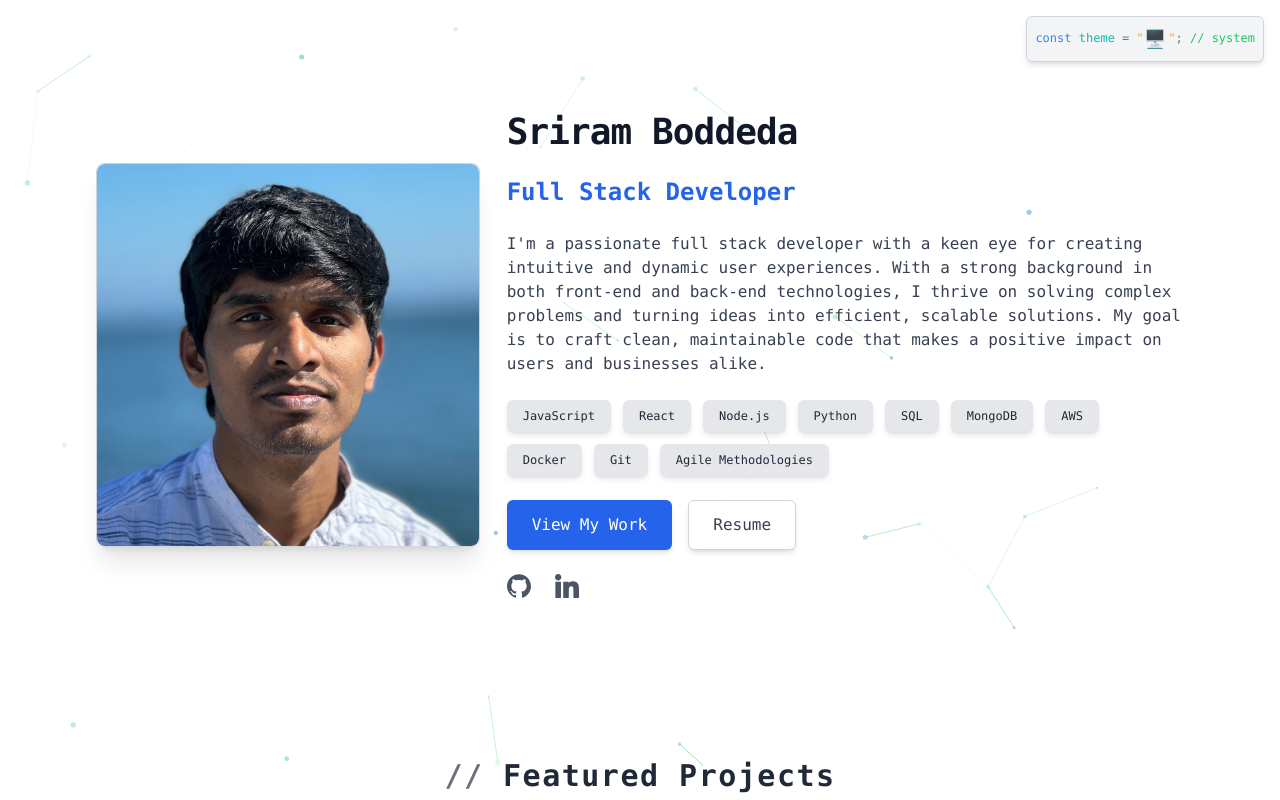
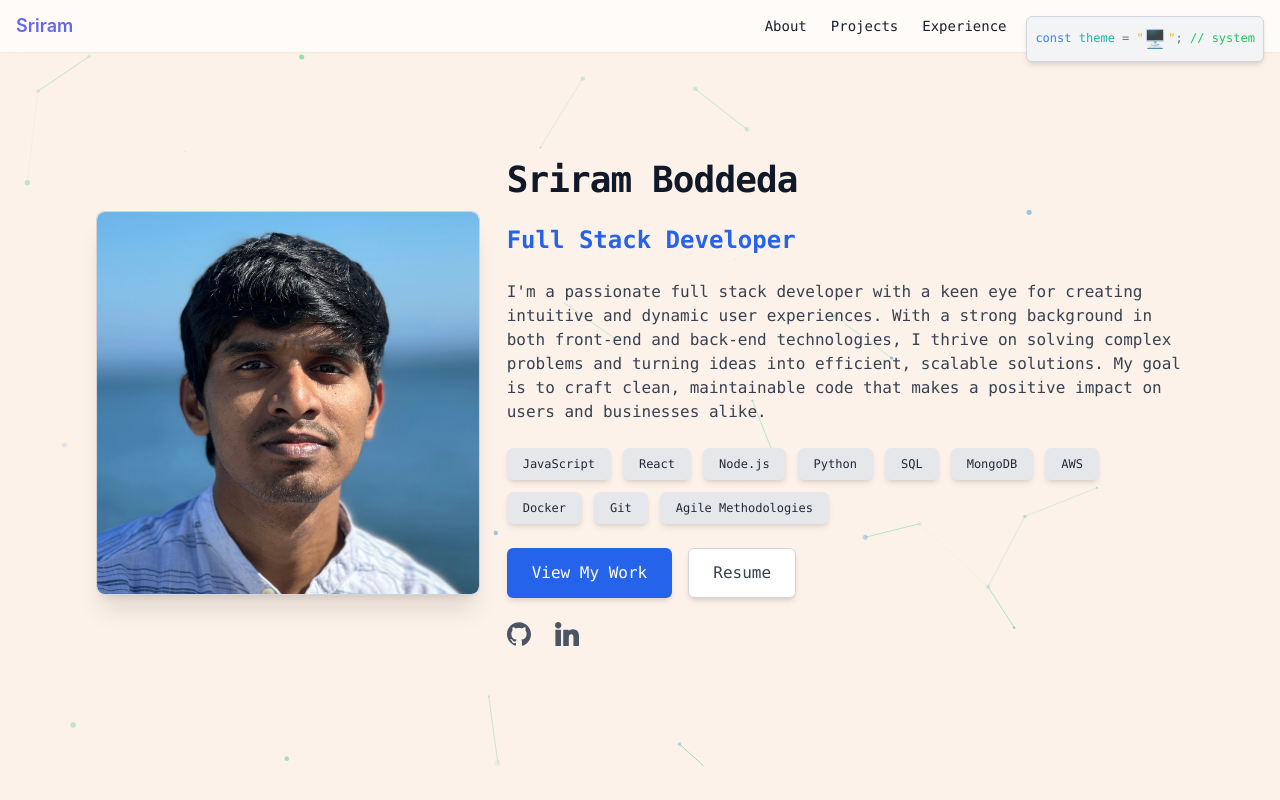
Before and after one commit to sriram-boddeda/sriram-boddeda.github.io, a Next.js app: page / in a window 1280 px wide. Shown: the top 800 px of the page. Built offline with nearby package versions, Linux system fonts and the light colour scheme.

Commit message:
Redesign portfolio UI and update documentation

```diff
--- a/app/globals.css
+++ b/app/globals.css
@@ -3,24 +3,26 @@
 @tailwind utilities;
 
 :root {
-  --background: #ffffff;
-  --foreground: #333333;
-  --primary: #3498db;
-  --secondary: #2ecc71;
+  --background: #fdf2e9;
+  --foreground: #1a202c;
+  --primary: #6366f1;
+  --secondary: #0ea5e9;
   --grid-color: rgba(0, 0, 0, 0.1);
+  --bg-gradient: linear-gradient(135deg, #fdf2e9 0%, #ffffff 100%);
 }
 
 .dark {
-  --background: #1a1a1a;
-  --foreground: #e0e0e0;
-  --primary: #3498db;
-  --secondary: #2ecc71;
+  --background: #1f2937;
+  --foreground: #f8fafc;
+  --primary: #8b5cf6;
+  --secondary: #06b6d4;
   --grid-color: rgba(255, 255, 255, 0.1);
+  --bg-gradient: linear-gradient(135deg, #1f2937 0%, #111827 100%);
 }
 
 body {
   font-family: "Inter", sans-serif;
-  background-color: var(--background);
+  background: var(--bg-gradient);
   color: var(--foreground);
 }
 
--- a/app/layout.tsx
+++ b/app/layout.tsx
@@ -15,9 +15,33 @@ const geistMono = localFont({
 });
 
 export const metadata: Metadata = {
-  title: "Sriram's Portfolio",
-  description: "Generated by create next app",
+  title: "Sriram Boddeda | Software Developer",
+  description:
+    "Portfolio showcasing projects and experience of Sriram Boddeda.",
   icons: ["/assets/Logo.svg"],
+  openGraph: {
+    title: "Sriram Boddeda | Software Developer",
+    description:
+      "Portfolio showcasing projects and experience of Sriram Boddeda.",
+    url: "https://sriram-boddeda.github.io",
+    siteName: "Sriram Boddeda Portfolio",
+    images: [
+      {
+        url: "/screenshot.png",
+        width: 1200,
+        height: 630,
+        alt: "Sriram Boddeda Portfolio Screenshot",
+      },
+    ],
+    type: "website",
+  },
+  twitter: {
+    card: "summary_large_image",
+    title: "Sriram Boddeda | Software Developer",
+    description:
+      "Portfolio showcasing projects and experience of Sriram Boddeda.",
+    images: ["/screenshot.png"],
+  },
 };
 
 export default function RootLayout({
--- a/app/page.tsx
+++ b/app/page.tsx
@@ -12,6 +12,7 @@ import HeroAbout from "@/components/About";
 import ThemeToggleButton from "@/components/ThemeToggleButton";
 import ParticleBackground from "@/components/ParticleBackground";
 import Image from "next/image";
+import Navbar from "@/components/Navbar";
 
 const Home: React.FC = () => {
   const { about, projects, experiences, education, technicalSkills, contact } =
@@ -42,8 +43,9 @@ const Home: React.FC = () => {
     <div className="min-h-screen bg-background text-foreground">
       <div className="fixed inset-0 bg-grid-pattern opacity-5"></div>
       <ParticleBackground />
+      <Navbar />
       <ThemeToggleButton />
-      <main className="container mx-auto px-4 py-8 relative z-10">
+      <main className="container mx-auto px-4 py-20 relative z-10">
         <section
           id="about"
           className={`${visibleSections.includes("about") ? "animate-fade-in" : "opacity-0"
--- /dev/null
+++ b/components/Navbar.tsx
@@ -0,0 +1,50 @@
+import React, { useState } from "react";
+
+const navItems = [
+  { label: "About", href: "#about" },
+  { label: "Projects", href: "#projects" },
+  { label: "Experience", href: "#experience" },
+  { label: "Education", href: "#education" },
+  { label: "Skills", href: "#skills" },
+  { label: "Contact", href: "#contact" },
+];
+
+const Navbar: React.FC = () => {
+  const [open, setOpen] = useState(false);
+
+  return (
+    <nav className="fixed top-0 left-0 w-full z-50 backdrop-blur bg-white/70 dark:bg-gray-900/70 shadow-sm">
+      <div className="container mx-auto flex items-center justify-between px-4 py-3">
+        <a href="#about" className="font-semibold text-primary text-lg">
+          Sriram
+        </a>
+        <button
+          className="md:hidden text-foreground"
+          onClick={() => setOpen(!open)}
+          aria-label="Toggle navigation"
+        >
+          ☰
+        </button>
+        <ul
+          className={`flex flex-col md:flex-row md:space-x-6 font-mono text-sm mt-4 md:mt-0 ${
+            open ? "flex" : "hidden md:flex"
+          }`}
+        >
+          {navItems.map((item) => (
+            <li key={item.href} className="py-1">
+              <a
+                href={item.href}
+                className="hover:text-primary transition-colors"
+                onClick={() => setOpen(false)}
+              >
+                {item.label}
+              </a>
+            </li>
+          ))}
+        </ul>
+      </div>
+    </nav>
+  );
+};
+
+export default Navbar;
```
Also changed, not shown: public/screenshot.png (added), 1 other file (tests, documents, lock files or other folders).
